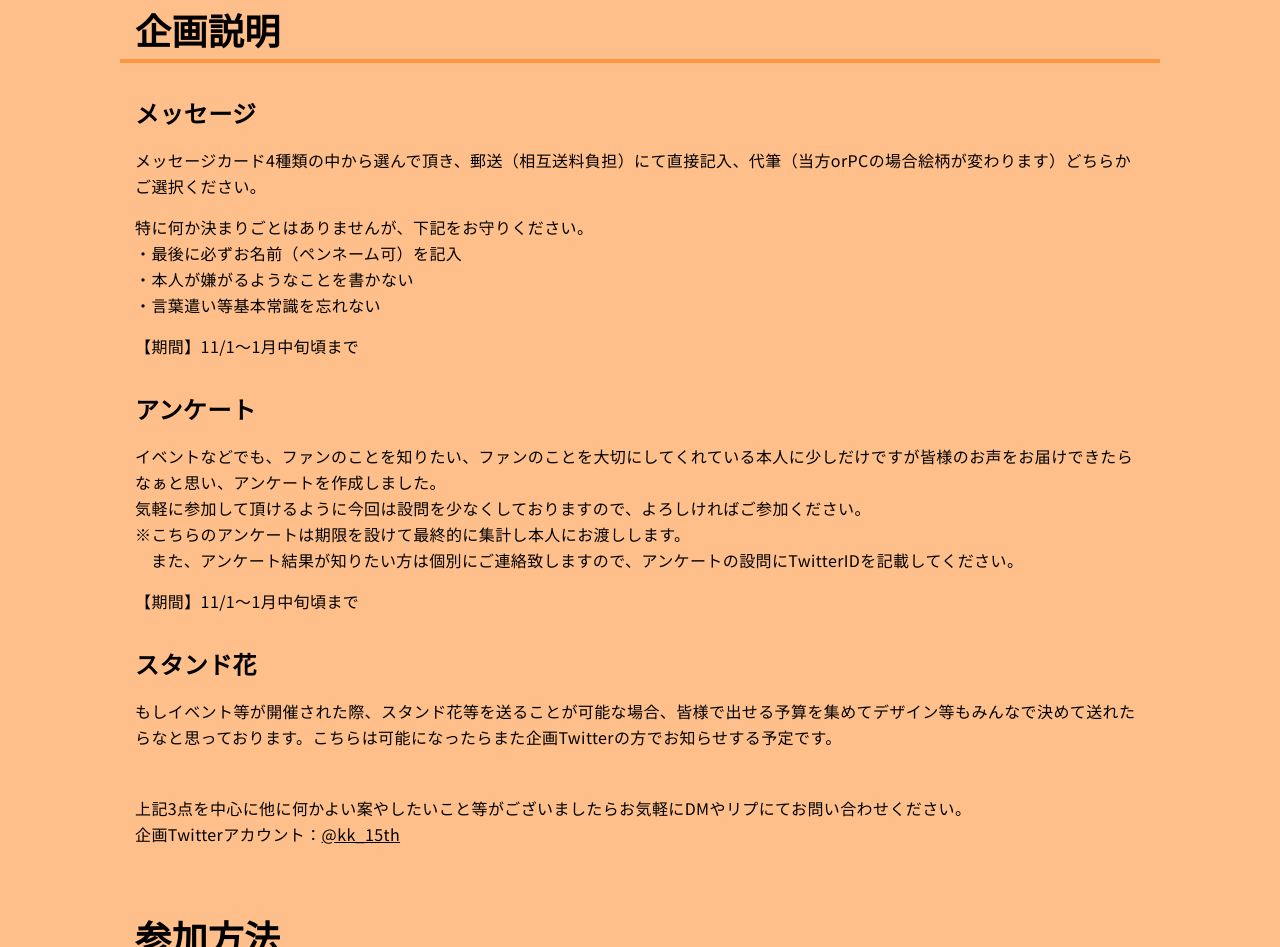
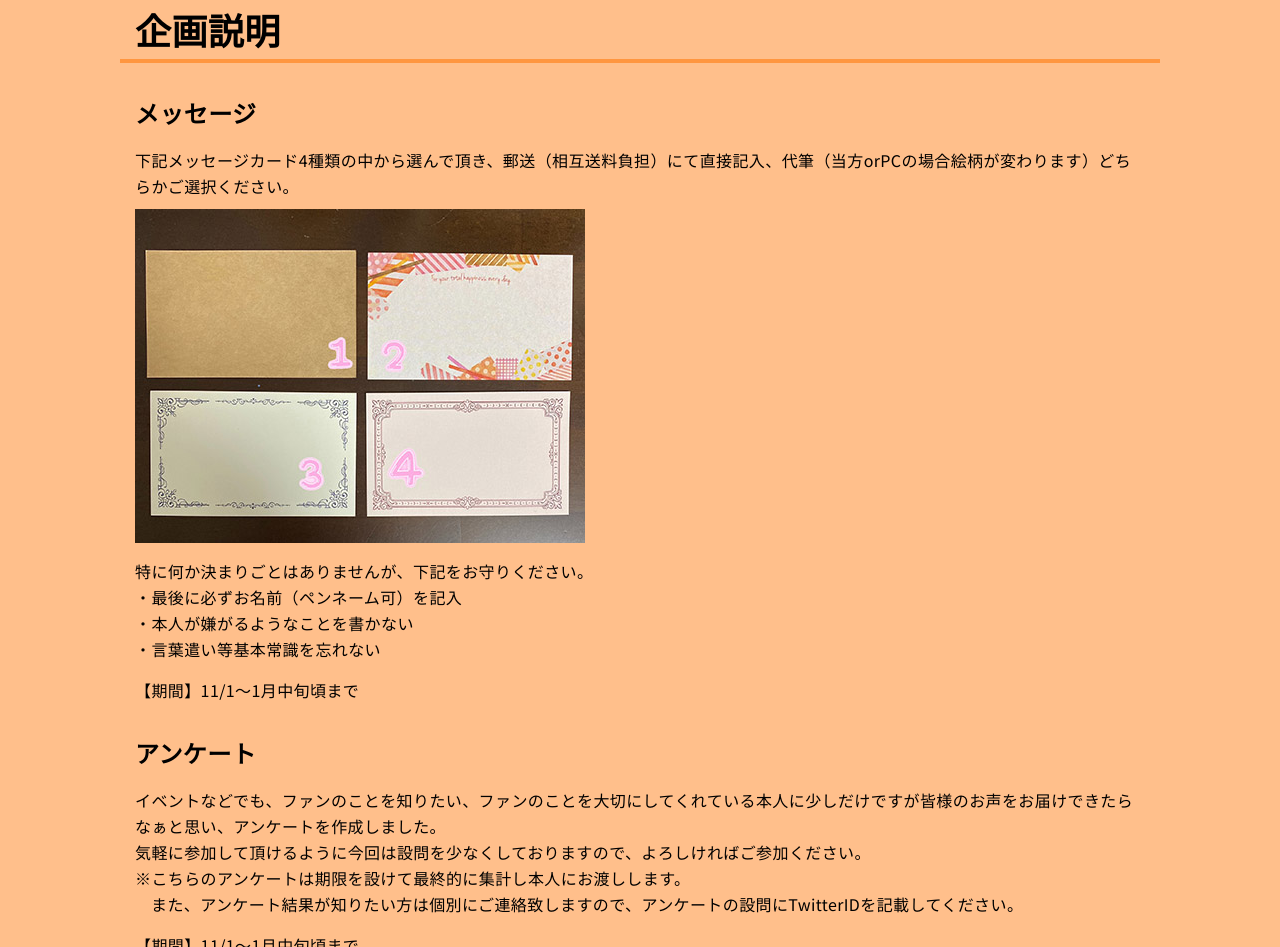
Before and after one commit to kk-saku4015/kk-saku4015.github.io, a plain HTML site: page kk-15fan/index.html in a window 1280 px wide. Shown: the part 792-1739 px from the top of the page. Drawn offline with Linux system fonts and the light colour scheme.

Commit message:
[15fan]メッセージカード画像追加

```diff
--- a/kk-15fan/index.html
+++ b/kk-15fan/index.html
@@ -40,7 +40,8 @@
             <h3 class="heading"><span>メッセージ</span></h3>
           </div>
           <div class="txt-box">
-            <p class="txt">メッセージカード4種類の中から選んで頂き、郵送（相互送料負担）にて直接記入、代筆（当方orPCの場合絵柄が変わります）どちらかご選択ください。</p>
+            <p class="txt">下記メッセージカード4種類の中から選んで頂き、郵送（相互送料負担）にて直接記入、代筆（当方orPCの場合絵柄が変わります）どちらかご選択ください。</p>
+            <p class="img mt_10"><img src="/kk-15fan/images/messagecard_img.jpg" alt=""></p>
           </div>
           <div class="txt-box">
             <p class="txt">特に何か決まりごとはありませんが、下記をお守りください。</p>
```
Also changed, not shown: kk-15fan/images/messagecard_img.jpg (added).
